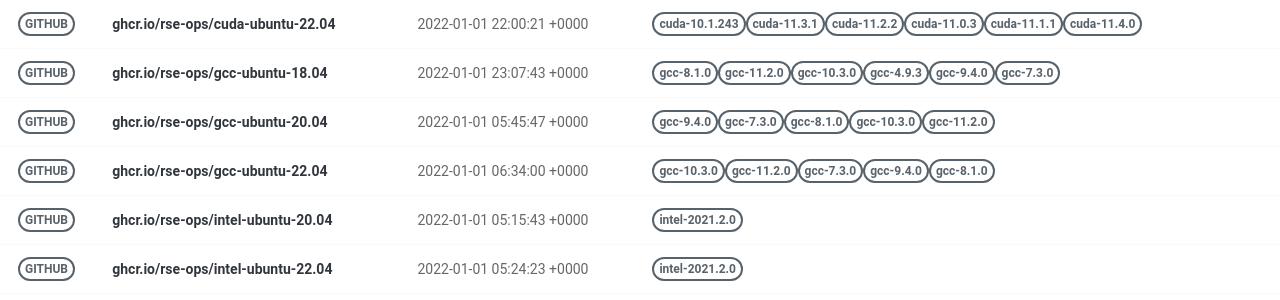
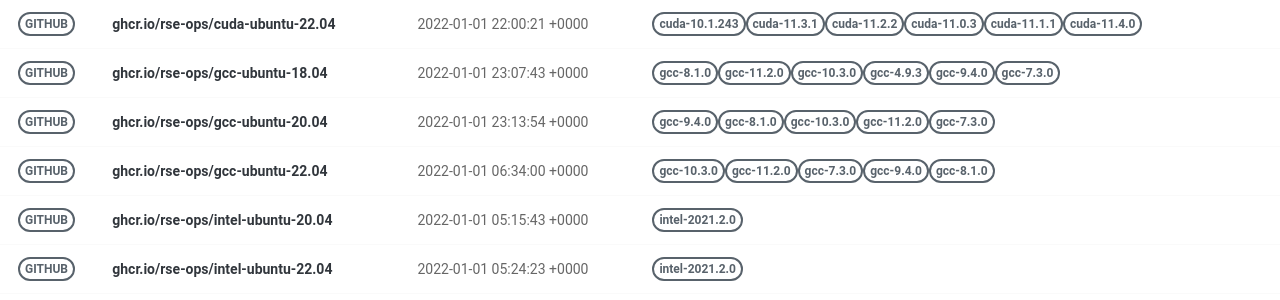
Before and after one commit to rse-ops/docker-images, a Jekyll site: the page built from pages/index.md, in a window 1280 px wide. Shown: the part 326-626 px from the top of the page. Built offline with Jekyll 4.4.1, drawn with Linux system fonts in a browser that asks for light colours; nearby versions of some CDN libraries.

Commit message:
Automated push to update library 2022-01-01

```diff
--- a/_library/ghcr.io-rse-ops-gcc-ubuntu-20.04.md
+++ b/_library/ghcr.io-rse-ops-gcc-ubuntu-20.04.md
@@ -1,7 +1,7 @@
 ---
 layout: container
 name: ghcr.io/rse-ops/gcc-ubuntu-20.04
-updated_at: 2022-01-01 05:45:47.698968
+updated_at: 2022-01-01 23:13:54.430461
 
 
 container_url: https://github.com/orgs/rse-ops/packages/container/package/gcc-ubuntu-20.04
```
Also changed, not shown: other parts of _library/ghcr.io-rse-ops-gcc-ubuntu-20.04.md (+3 -3 lines).
